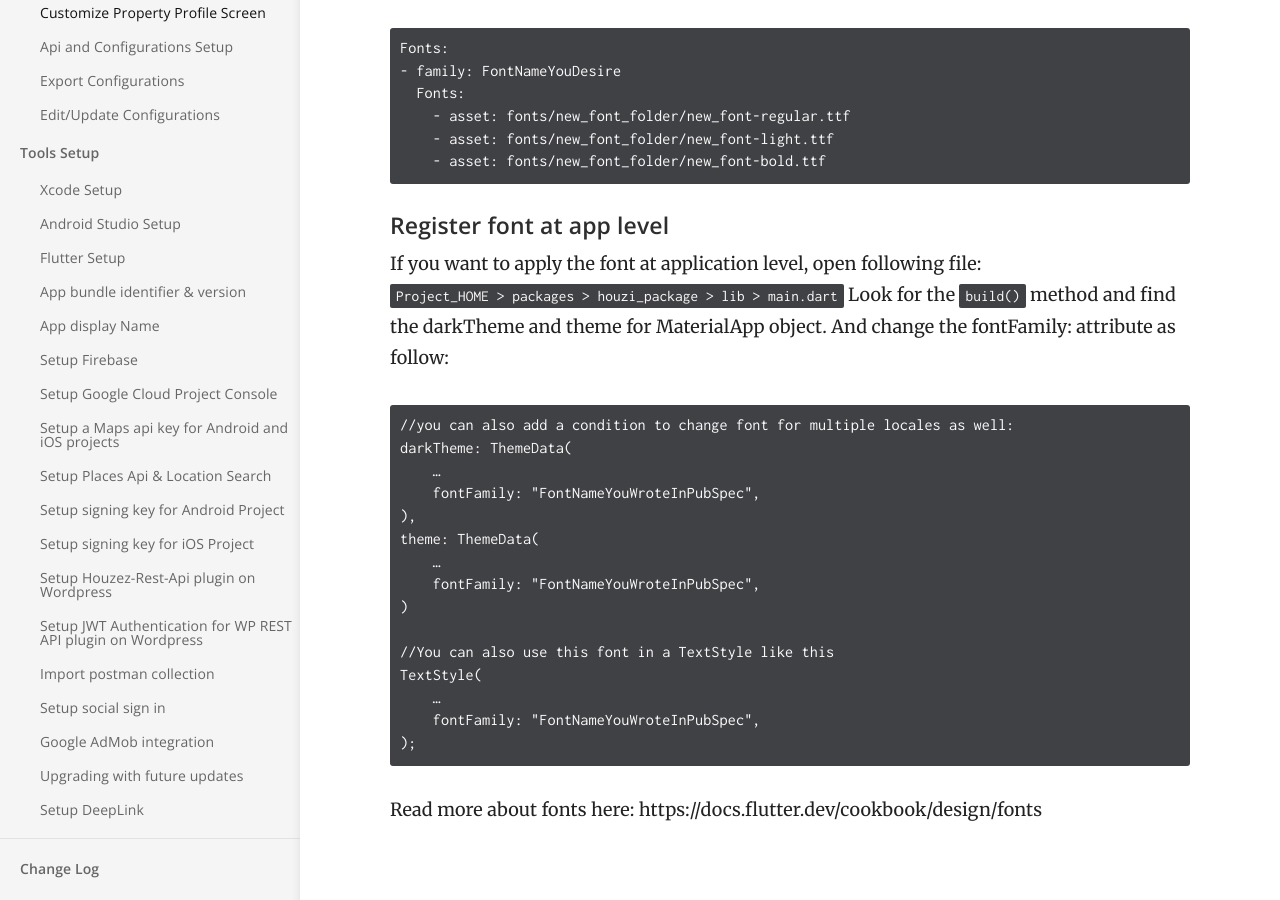
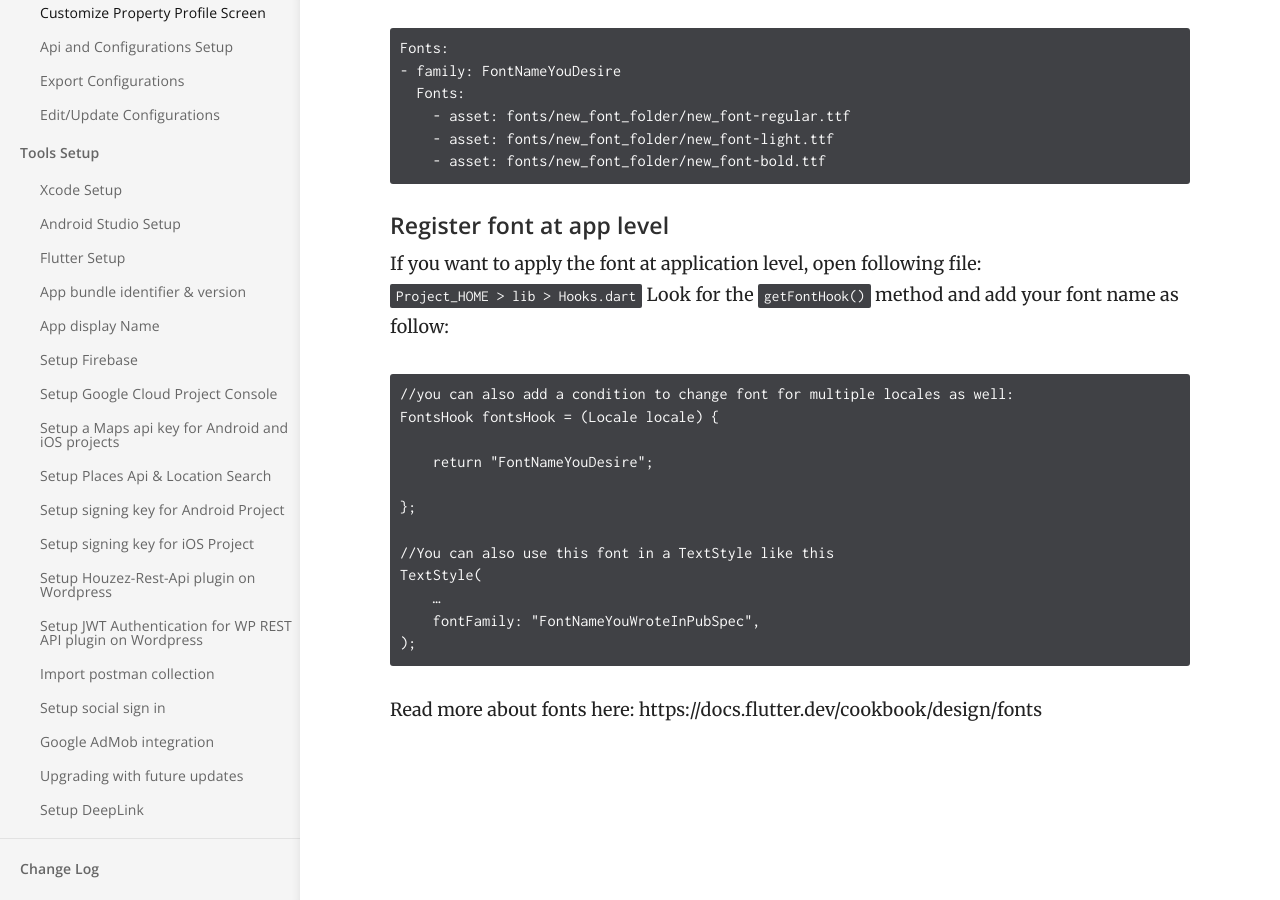
Before and after one commit to booleanbites/houzi-doc, a Jekyll site: the page built from _docs/app-setup/add_font.md, in a window 1280 px wide and 900 px high, scrolled down 721 px. Built offline with Jekyll 4.4.1, drawn with Linux system fonts in a browser that asks for light colours.

Commit message:
Fonts docs updated according to hooks

````diff
--- a/_docs/app-setup/add_font.md
+++ b/_docs/app-setup/add_font.md
@@ -32,18 +32,15 @@ Fonts:
 ```
 #### Register font at app level
 If you want to apply the font at application level, open following file:
-`Project_HOME > packages > houzi_package > lib > main.dart`
-Look for the `build()` method and find the darkTheme and theme for MaterialApp object. And change the fontFamily: attribute as follow:
+`Project_HOME  > lib > Hooks.dart`
+Look for the `getFontHook()` method and add your font name as follow:
 ```
 //you can also add a condition to change font for multiple locales as well:
-darkTheme: ThemeData(
-    …
-    fontFamily: "FontNameYouWroteInPubSpec",
-),
-theme: ThemeData(
-    …
-    fontFamily: "FontNameYouWroteInPubSpec",
-)
+FontsHook fontsHook = (Locale locale) {
+
+    return "FontNameYouDesire";
+
+};
 
 //You can also use this font in a TextStyle like this
 TextStyle(
````
